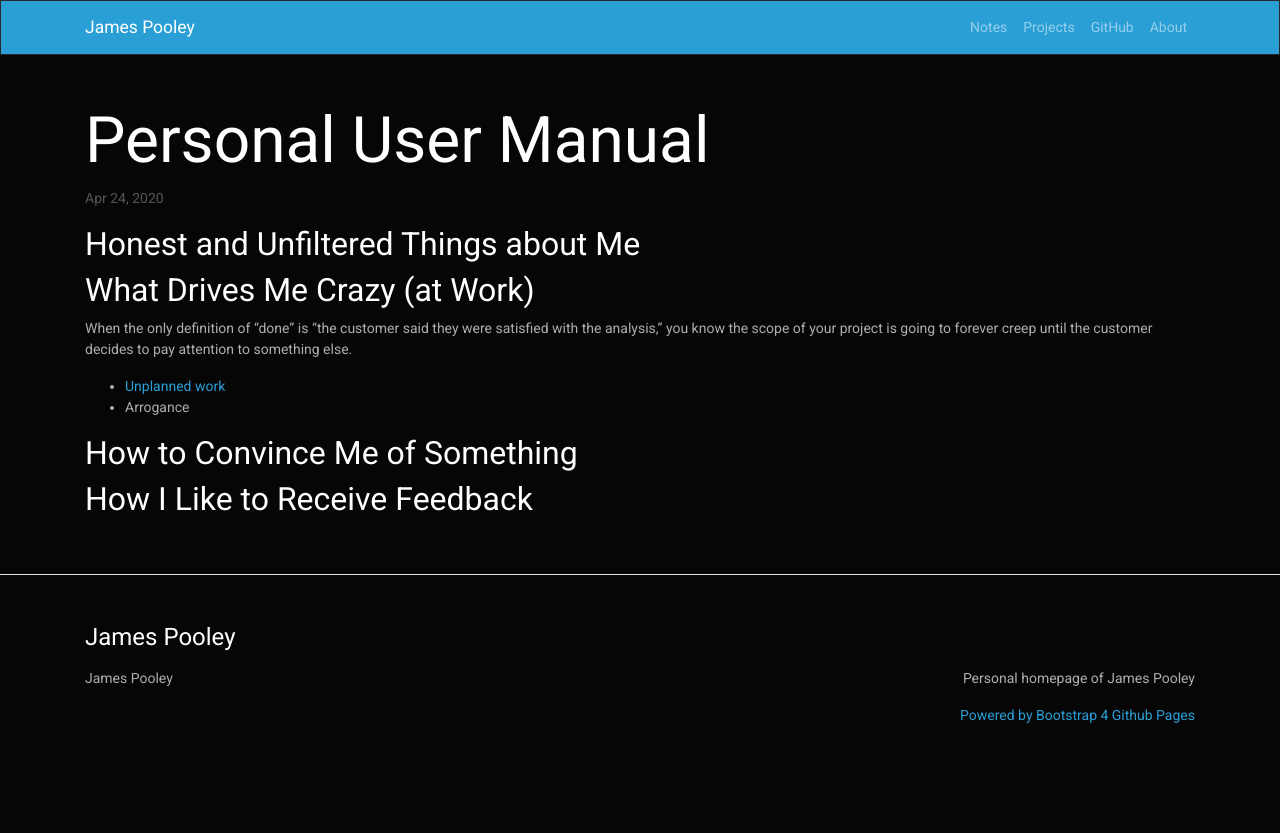
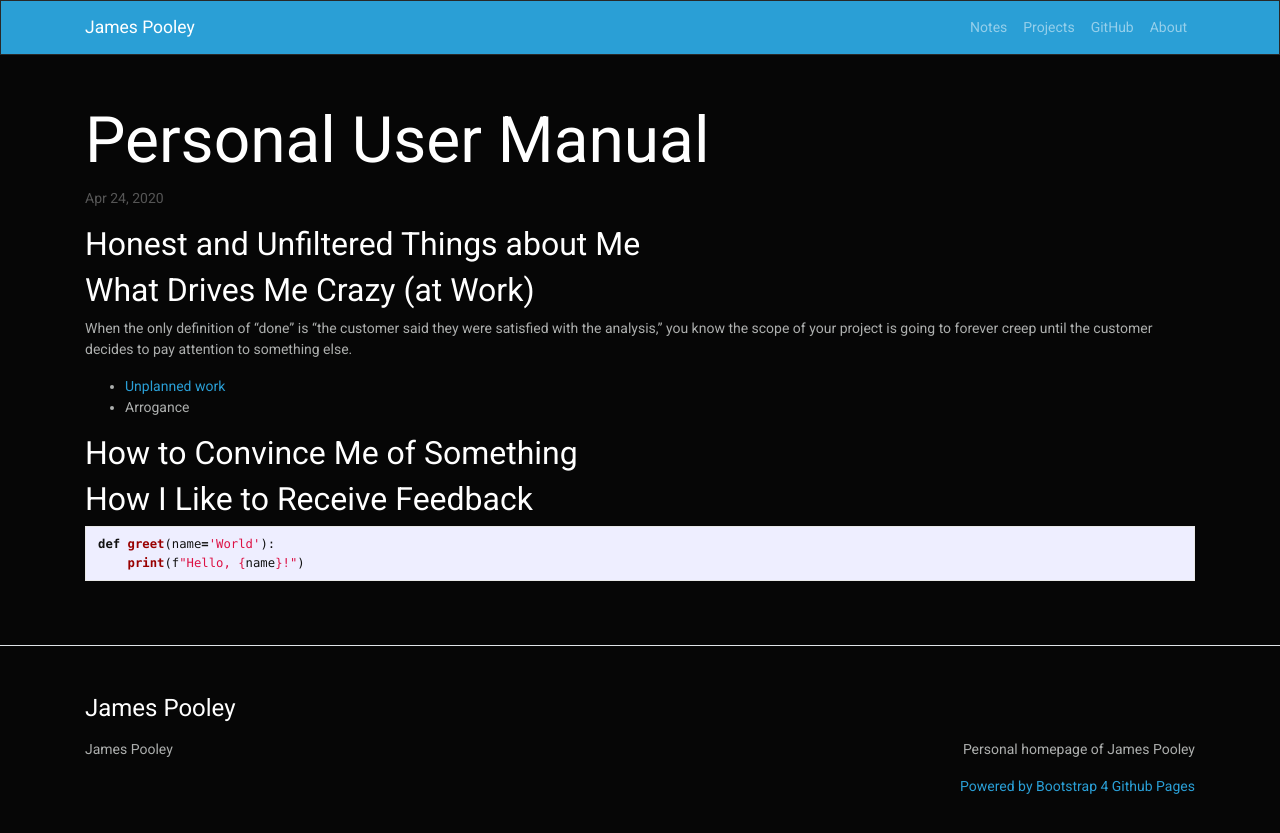
Before and after one commit to jamespooley/archived-jamespooley.github.io, a Jekyll site: the page built from _posts/2020-04-24-personal-user-manual.md, in a window 1280 px wide. Shown: the top 833 px of the page. Built offline with Jekyll 4.4.1, drawn with Linux system fonts in a browser that asks for light colours; our own code applies the rules of GitHub Pages for plain Markdown files.

Commit message:
Reest Rouge highlighting

```diff
--- a/_posts/2020-04-24-personal-user-manual.md
+++ b/_posts/2020-04-24-personal-user-manual.md
@@ -10,3 +10,8 @@
 #### How to Convince Me of Something
 
 #### How I Like to Receive Feedback
+
+{% highlight python %}
+def greet(name='World'):
+    print(f"Hello, {name}!")
+{% endhighlight %}
```
